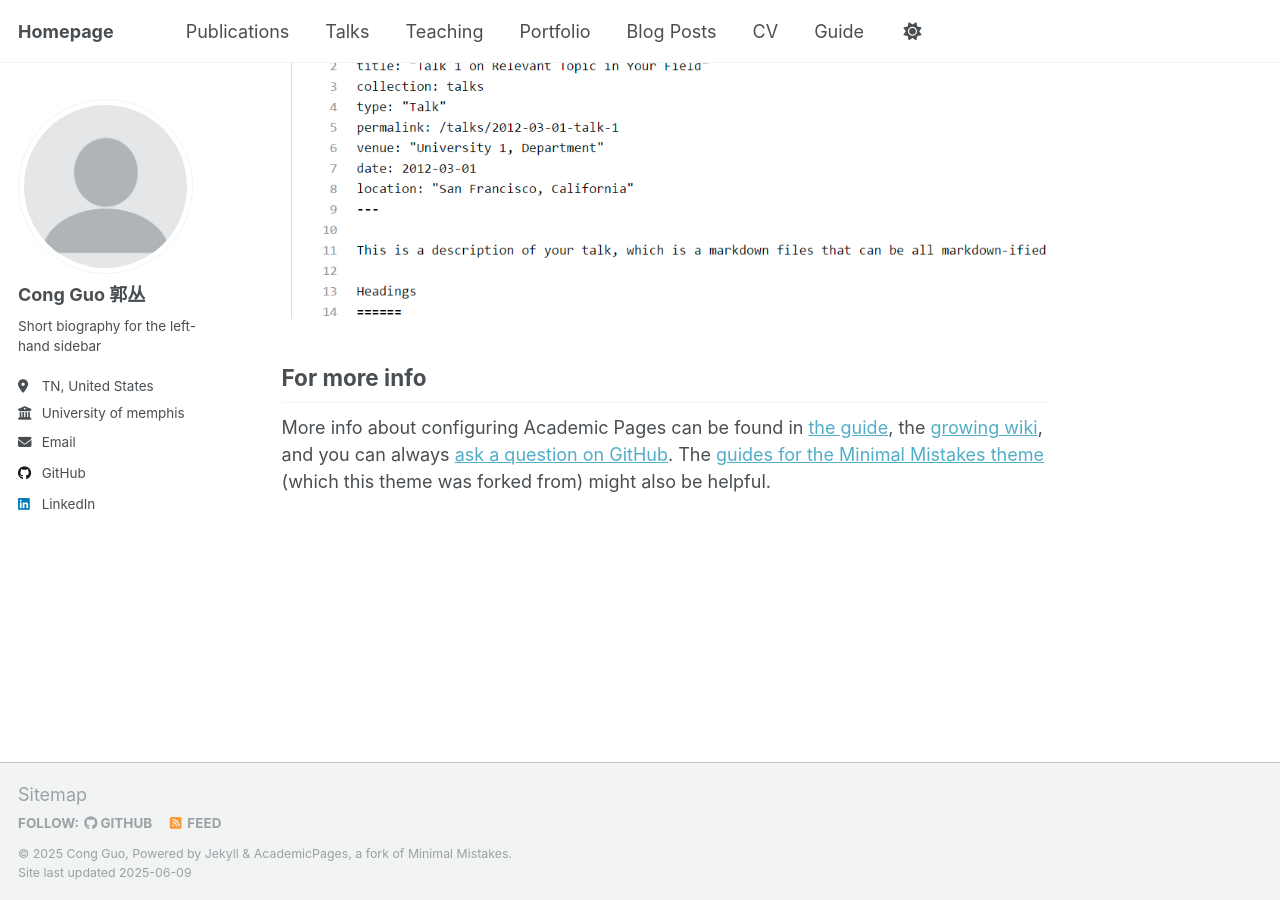
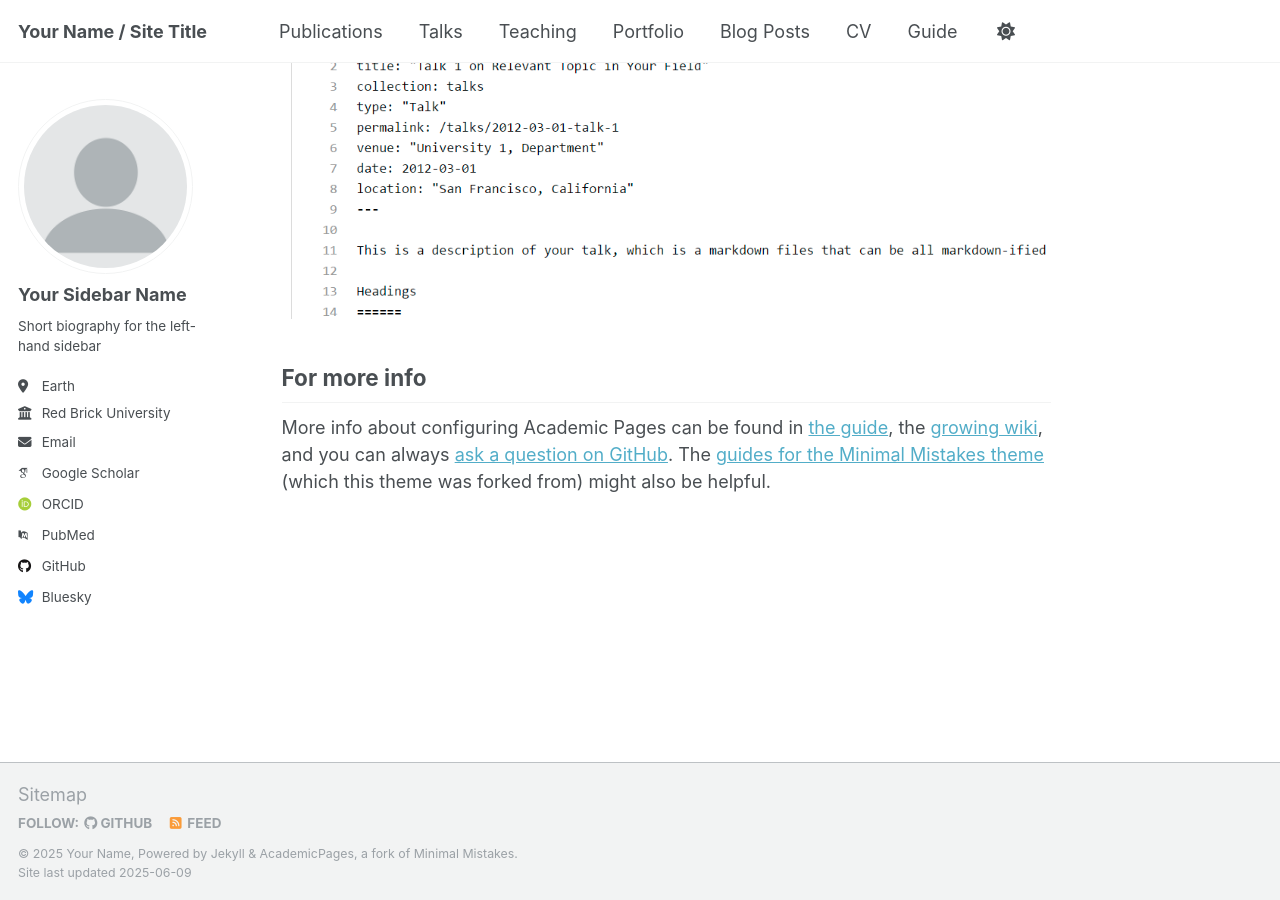
Before and after one commit to congguo1/congguo.github.io, a Jekyll site: the page built from _pages/about.md, in a window 1280 px wide and 900 px high, scrolled down 2636 px. Built offline with Jekyll 4.4.1, drawn with Linux system fonts in a browser that asks for light colours; some web fonts are replaced.

Commit message:
Update _config.yml

```diff
--- a/_config.yml
+++ b/_config.yml
@@ -9,13 +9,13 @@
 # Basic Site Settings
 locale                   : "en-US"
 site_theme               : "default"
-title                    : "Homepage"
+title                    : "Your Name / Site Title"
 title_separator          : "-"
-name                     : &name "Cong Guo"
+name                     : &name "Your Name"
 description              : &description "personal description"
-url                      : https://congguo.github.io # the base hostname & protocol for your site e.g. "https://[your GitHub username].github.io" or if you already have some other page hosted on Github then use "https://[your GitHub username].github.io/[Your Repo Name]"
+url                      : https://academicpages.github.io # the base hostname & protocol for your site e.g. "https://[your GitHub username].github.io" or if you already have some other page hosted on Github then use "https://[your GitHub username].github.io/[Your Repo Name]"
 baseurl                  : "" # the subpath of your site, e.g. "/blog"
-repository               : "congguo1/congguo.github.io"
+repository               : "academicpages/academicpages.github.io"
 
 # Site Author - The following control what appear as part of the author content on the side bar.
 #               If a field is blank the icon and link will not appear, otherwise it will be shown.
@@ -23,22 +23,22 @@ repository               : "congguo1/congguo.github.io"
 author:
   # Biographic information
   avatar           : "profile.png"
-  name             : "Cong Guo 郭丛"
+  name             : "Your Sidebar Name"
   pronouns         : # example: "she/her"
   bio              : "Short biography for the left-hand sidebar"
-  location         : "TN, United States"
-  employer         : "University of memphis"
+  location         : "Earth"
+  employer         : "Red Brick University"
   uri              : # URL
-  email            : "cguo@memphis.edu"
+  email            : "none@example.org"
 
   # Academic websites
   academia         : # URL
   arxiv            : # URL - Update with the correct link to your profile
-  # googlescholar    : "https://scholar.google.com/citations?user=PS_CX0AAAAAJ"
+  googlescholar    : "https://scholar.google.com/citations?user=PS_CX0AAAAAJ"
   impactstory      : # URL
-  # orcid            : "http://orcid.org/yourorcidurl"
+  orcid            : "http://orcid.org/yourorcidurl"
   semantic         : # URL
-  # pubmed           : "https://www.ncbi.nlm.nih.gov/pubmed/?term=john+snow"
+  pubmed           : "https://www.ncbi.nlm.nih.gov/pubmed/?term=john+snow"
   researchgate     : # URL
   scopus           : # URL
 
@@ -46,12 +46,12 @@ author:
   bitbucket        : # Username - Update with your username on the site
   codepen          : # Username
   dribbble         : # Username
-  github           : "congguo1"
+  github           : "academicpages"
   kaggle           : # Username
   stackoverflow    : # User number or user number and name (i.e., use "1" or "1/jeff-atwood")
 
   # Social media
-  # bluesky          : "bsky.app" # Replace this with you Bluesky username
+  bluesky          : "bsky.app" # Replace this with you Bluesky username
   facebook         : # Username
   flickr           : # Username
   foursquare       : # Username
@@ -60,7 +60,7 @@ author:
   keybase          : # Username
   instagram        : # Username
   lastfm           : # Username
-  linkedin         : Cong Guo
+  linkedin         : # Username
   mastodon         : # URL
   medium           : # URL
   pinterest        : # Username
```
